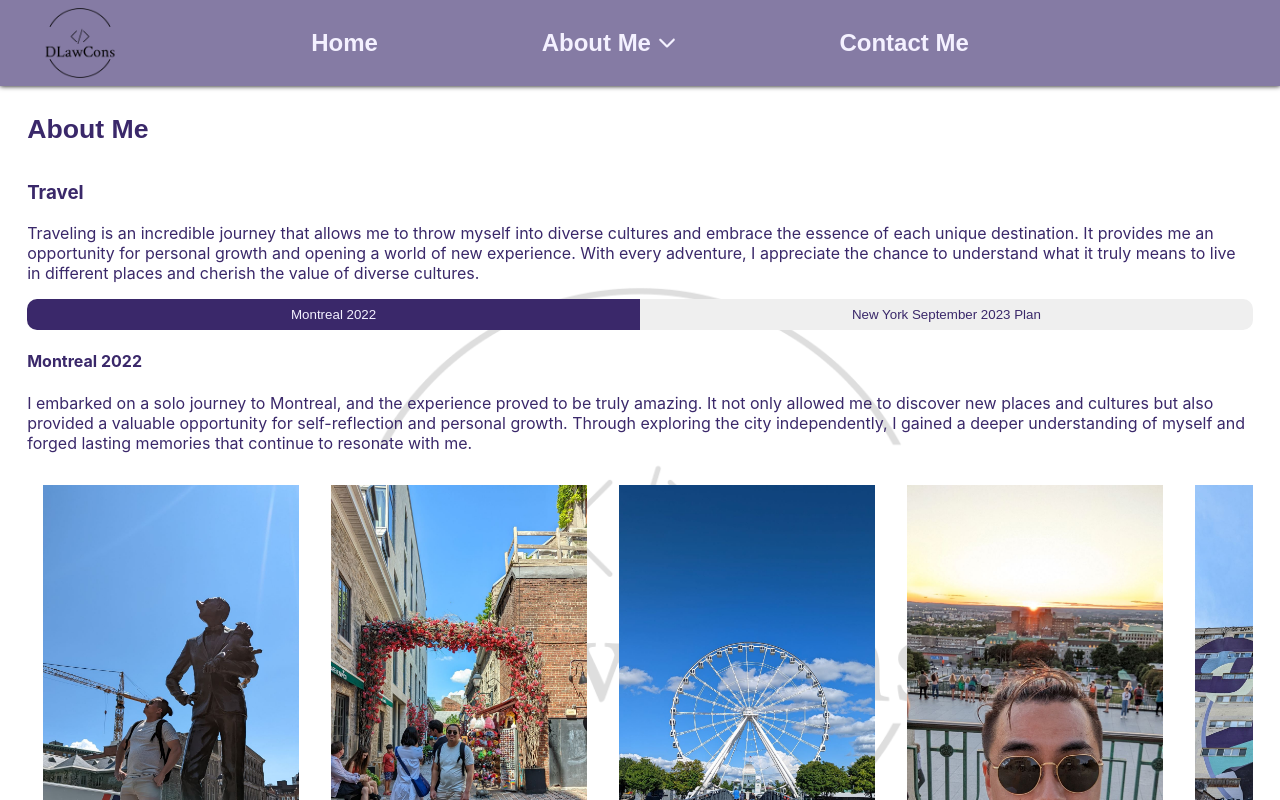
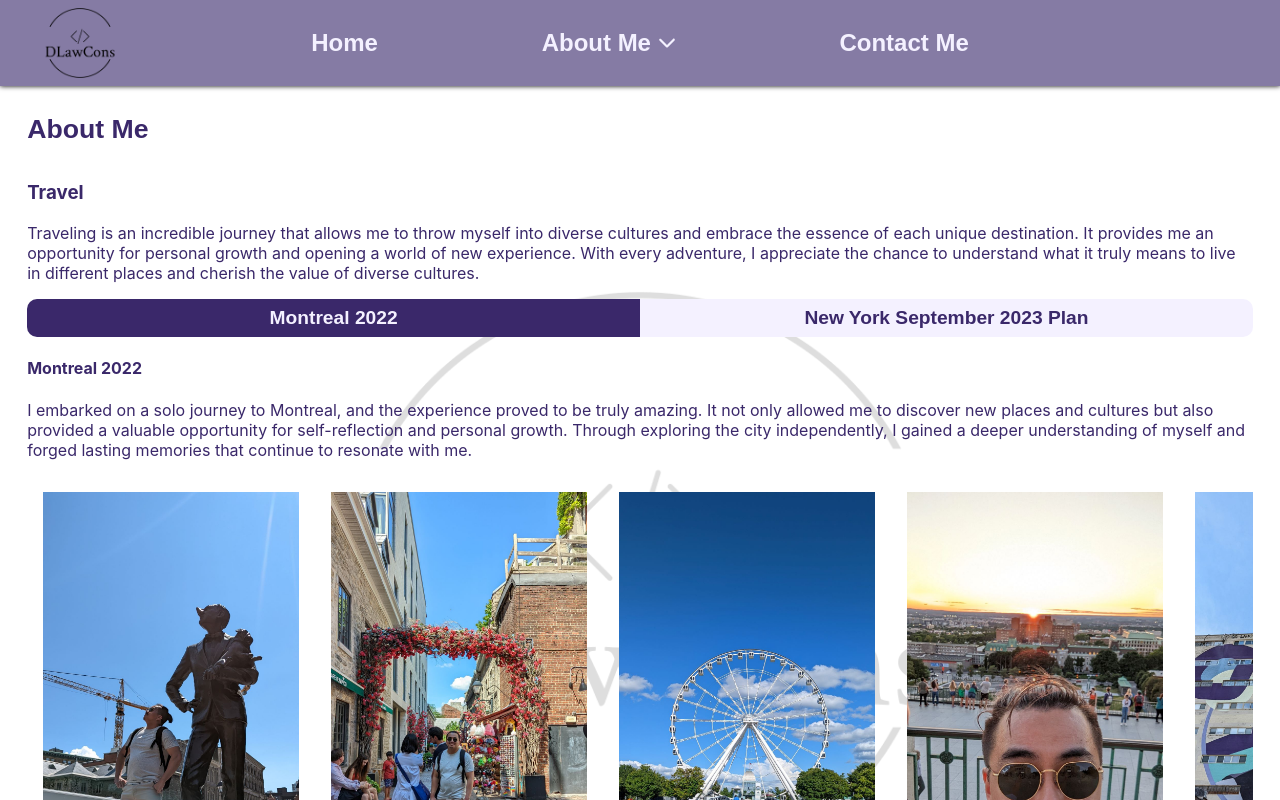
Before and after one commit to DanDaMan23/dan-personal-blog, a React (Create React App) app: page /aboutMe/travel in a window 1280 px wide. Shown: the top 800 px of the page. Built offline with nearby package versions, Linux system fonts and the light colour scheme.

Commit message:
Improved tab switcher font size

```diff
--- a/src/components/tab-switcher/tab-switcher.component.scss
+++ b/src/components/tab-switcher/tab-switcher.component.scss
@@ -18,6 +18,11 @@
     padding: 0.5rem;
 
     cursor: pointer;
+
+    color: $primary-color;
+    background-color: $light-text-color;
+    font-weight: bold;
+    font-size: larger;
   }
 
   width: 100%;
```
